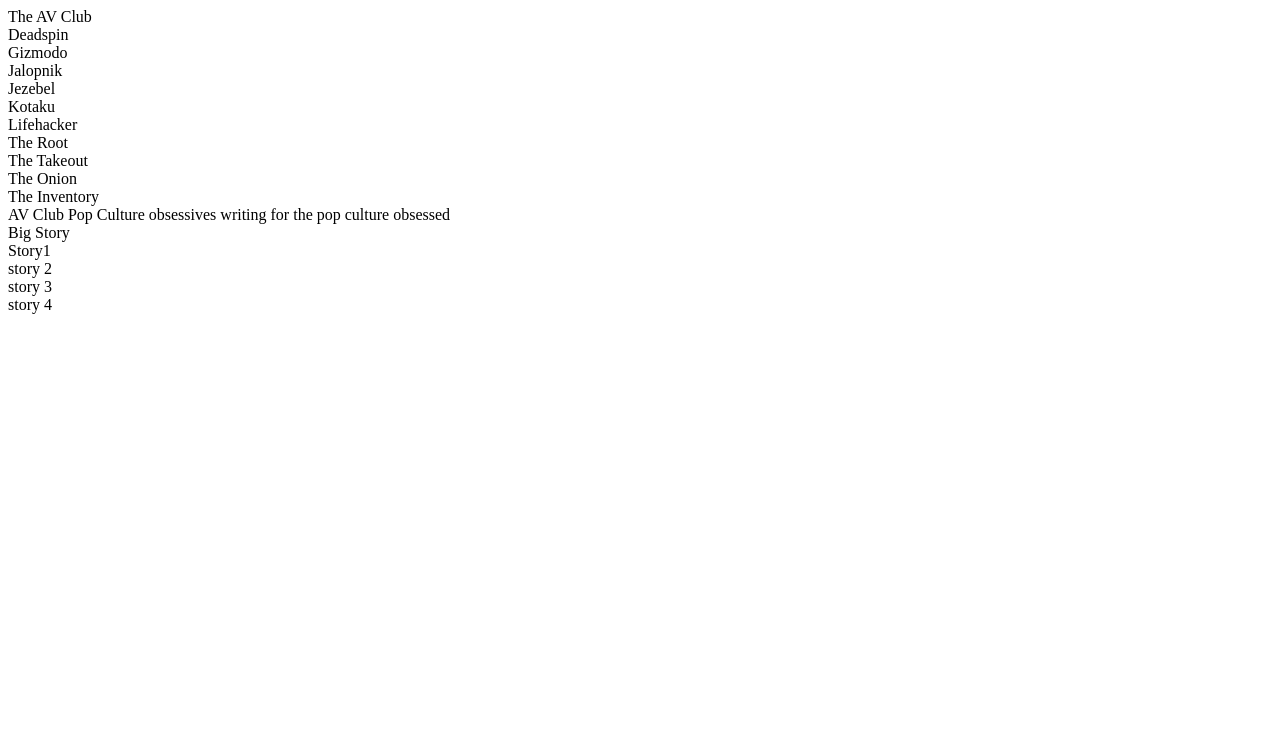
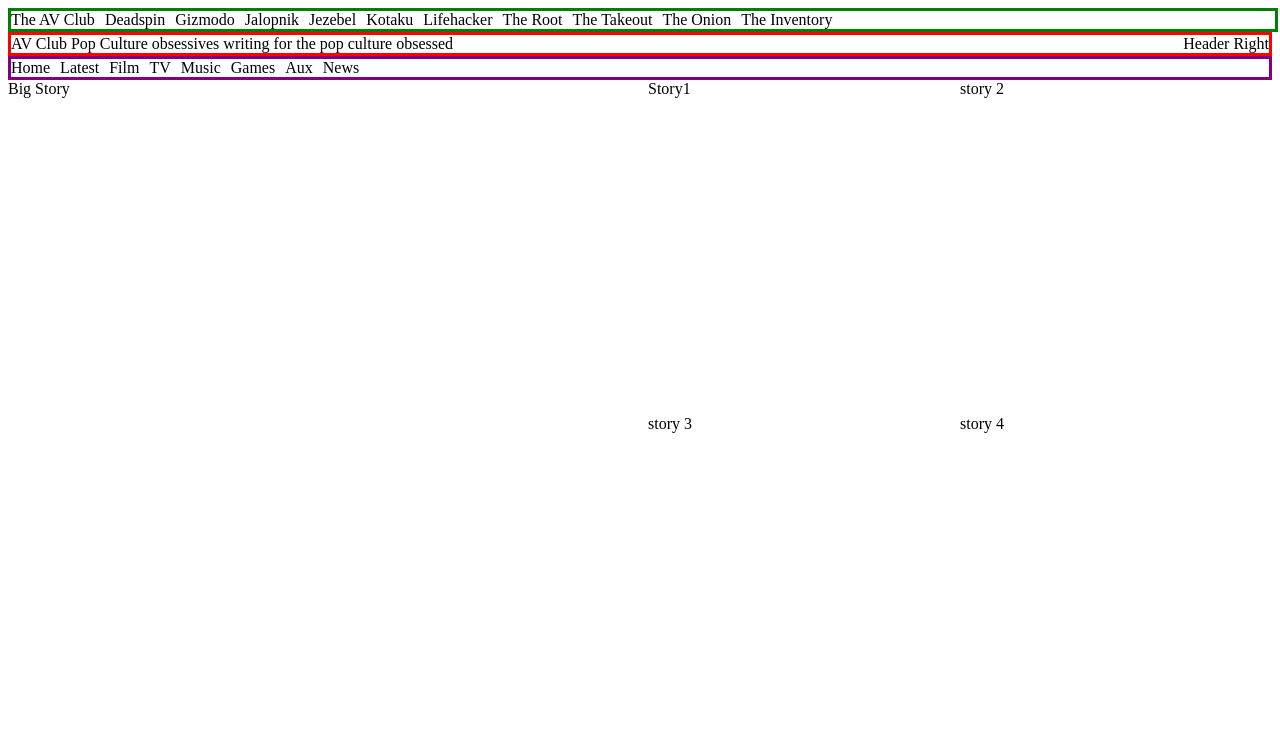
Before and after one commit to baileykue/lab-02b-copy-a-site, a plain HTML site: page index.html in a window 1280 px wide. Drawn offline with Linux system fonts and the light colour scheme.

Commit message:
formatting the grid

```diff
--- a/index.html
+++ b/index.html
@@ -13,7 +13,7 @@
         <div class="top-bar-link">Deadspin</div>
         <div class="top-bar-link">Gizmodo</div>
         <div class="top-bar-link">Jalopnik</div>
-        <div class="top-bar-link">Jezebel<J/div>
+        <div class="top-bar-link">Jezebel</div>
         <div class="top-bar-link">Kotaku</div>
         <div class="top-bar-link">Lifehacker</div>
         <div class="top-bar-link">The Root</div>
@@ -23,20 +23,20 @@
     </section>
    <header>
        <div id="header-left">AV Club Pop Culture obsessives writing for the pop culture obsessed</div>
-       <div id="header-right"></div>
+       <div id="header-right">Header Right</div>
    </header>
     <nav>
-       <div class="nav-link"></div>
-       <div class="nav-link"></div>
-       <div class="nav-link"></div>
-       <div class="nav-link"></div>
-       <div class="nav-link"></div>
-       <div class="nav-link"></div>
-       <div class="nav-link"></div>
-       <div class="nav-link"></div>
+       <div class="nav-link">Home</div>
+       <div class="nav-link">Latest</div>
+       <div class="nav-link">Film</div>
+       <div class="nav-link">TV</div>
+       <div class="nav-link">Music</div>
+       <div class="nav-link">Games</div>
+       <div class="nav-link">Aux</div>
+       <div class="nav-link">News</div>
     </nav>
     <main>
-        <div>Big Story</div>
+        <div id="big">Big Story</div>
         <div>Story1</div>
         <div>story 2</div>
         <div>story 3</div>
--- a/style.css
+++ b/style.css
@@ -0,0 +1,37 @@
+#top-bar {
+    border: 3px solid green;
+    width: 100%;
+    display: flex;
+}
+
+#top-bar div {
+    margin-right: 10px;
+}
+
+header {
+    border: 3px solid red;
+    display: flex;
+    justify-content: space-between
+}
+
+nav {
+    border: 3px solid purple;
+    display: flex;
+}
+
+nav div {
+    margin-right: 10px;
+}
+
+main {
+    display: grid;
+    grid-template-columns: 640px 1fr 1fr;
+    grid-template-rows: 335px 335px;
+    grid-template-areas:
+    "big story1 story2"
+    "big story3 story4";
+}
+
+#big {
+grid-area: big;
+}
```
